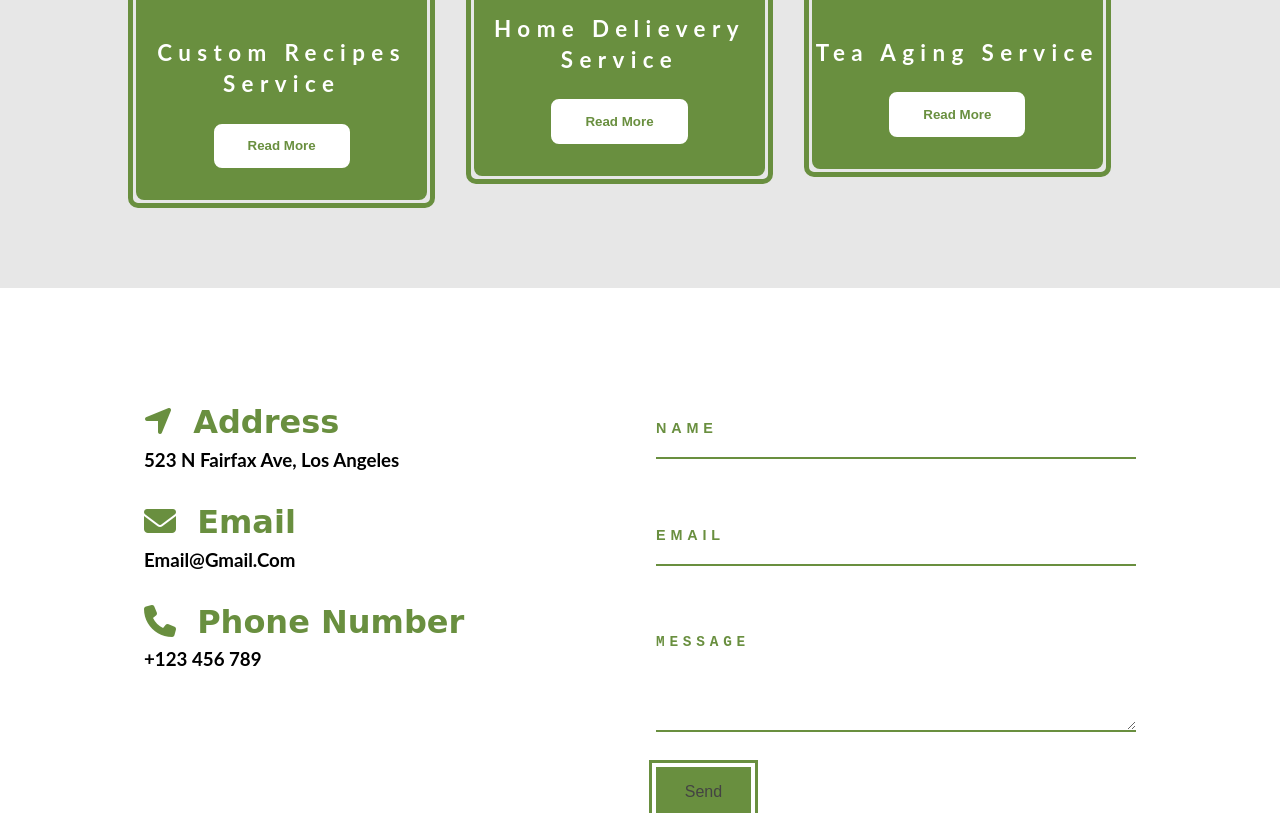
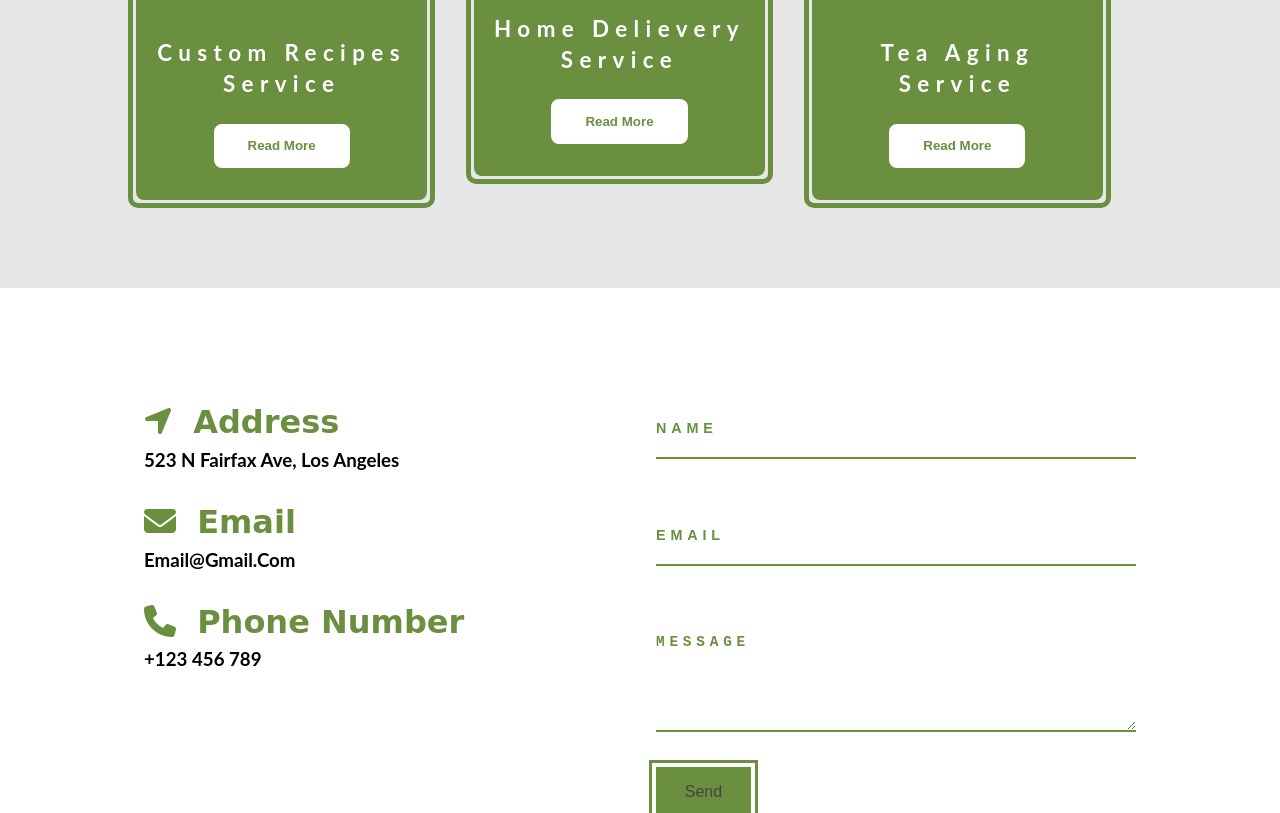
Before and after one commit to hassanalimalek/TeaStation-Html-CSS-, a plain HTML site: page index.html in a window 1280 px wide. Shown: the part 2038-2851 px from the top of the page. Drawn offline with Linux system fonts and the light colour scheme.

Commit message:
Update styles.css

```diff
--- a/styles.css
+++ b/styles.css
@@ -442,7 +442,7 @@ body{
 .service-info-title{
     color: white;
     font-size: 1.4rem;
-    max-width: 20rem;
+    max-width: 17rem;
     margin: auto;
 }
 .service-info-button{
```
